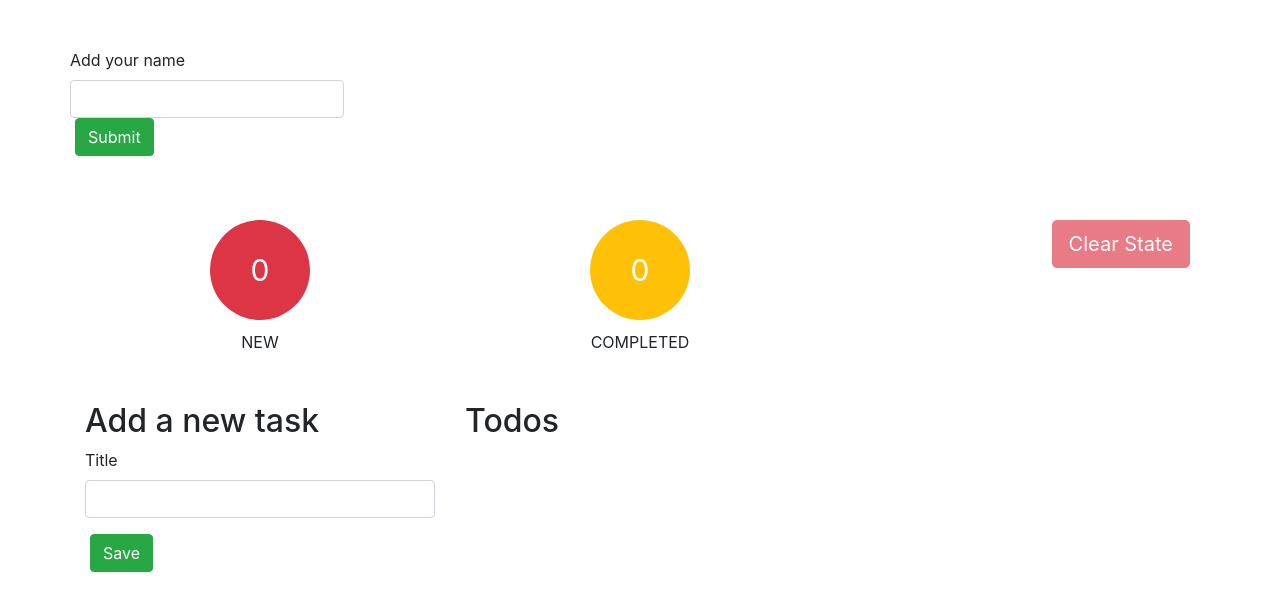
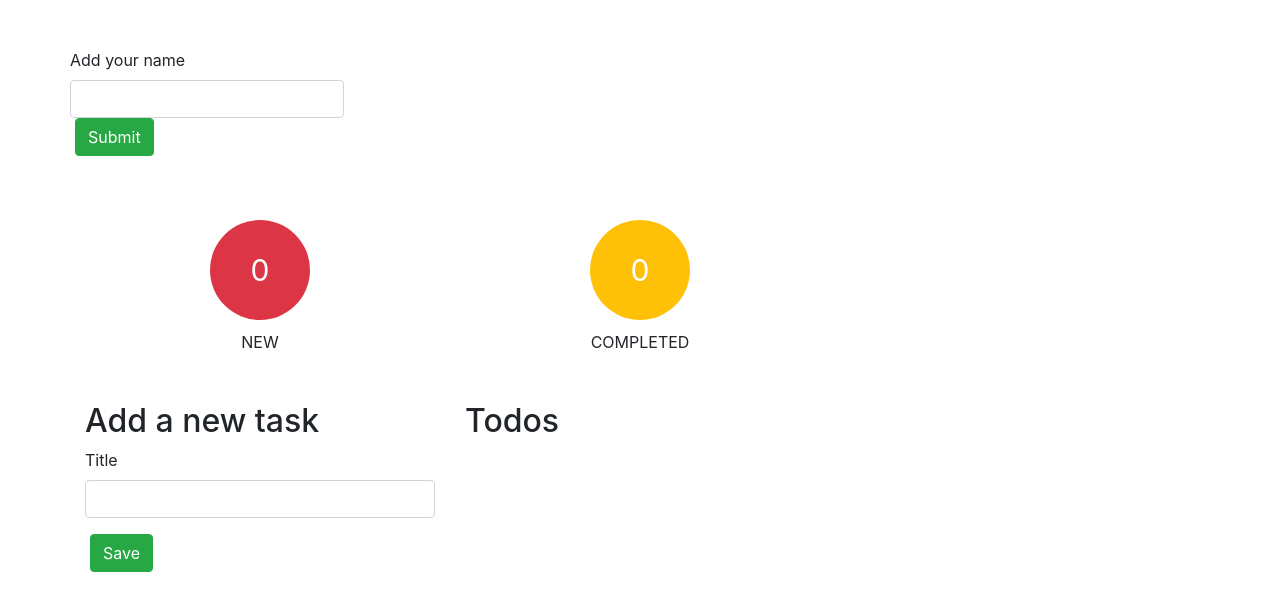
Before and after one commit to ahdeshmukh/react-redux-tutorial, a React (Create React App) app: page / in a window 1280 px wide. Shown: the top 610 px of the page. Built offline with nearby package versions, Linux system fonts and the light colour scheme.

Commit message:
showing/hiding Clear State button instead of disabling it

```diff
--- a/src/components/ClearState.js
+++ b/src/components/ClearState.js
@@ -23,9 +23,13 @@ class ClearStateConnected extends Component {
     }
 
     render() {
-        let disabled = !(this.props.tasks.length || (this.props.user && this.props.user.name)) ? true : false;
+        let visible = (this.props.tasks.length || (this.props.user && this.props.user.name)) ? true : false;
+        if(!visible) {
+            // only show if any state is saved
+            return (null);
+        }
         return (
-            <Button btnTxt="Clear State" btnClass="btn-danger btn-lg" disabled={disabled} onClick={this.clearState} />
+            <Button btnTxt="Clear State" btnClass="btn-danger btn-lg" onClick={this.clearState} />
         );
     }
 }
```
